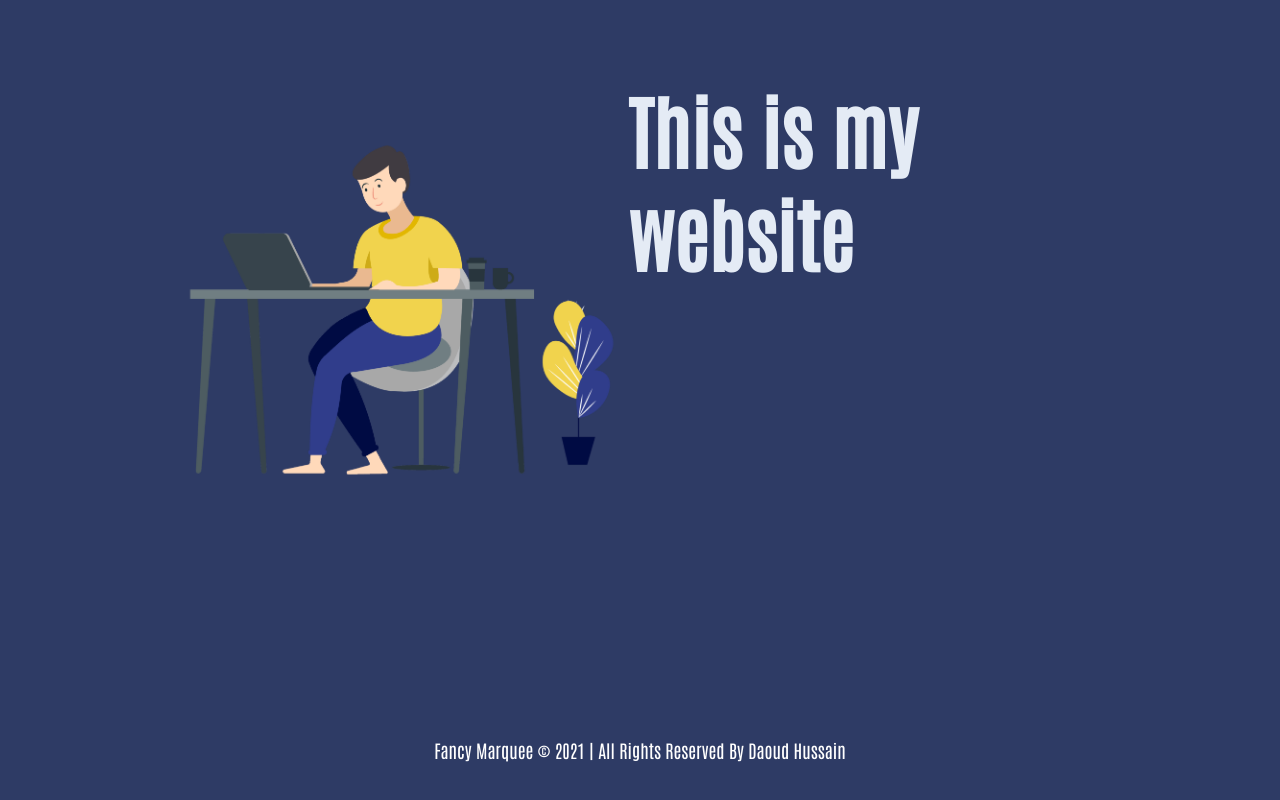
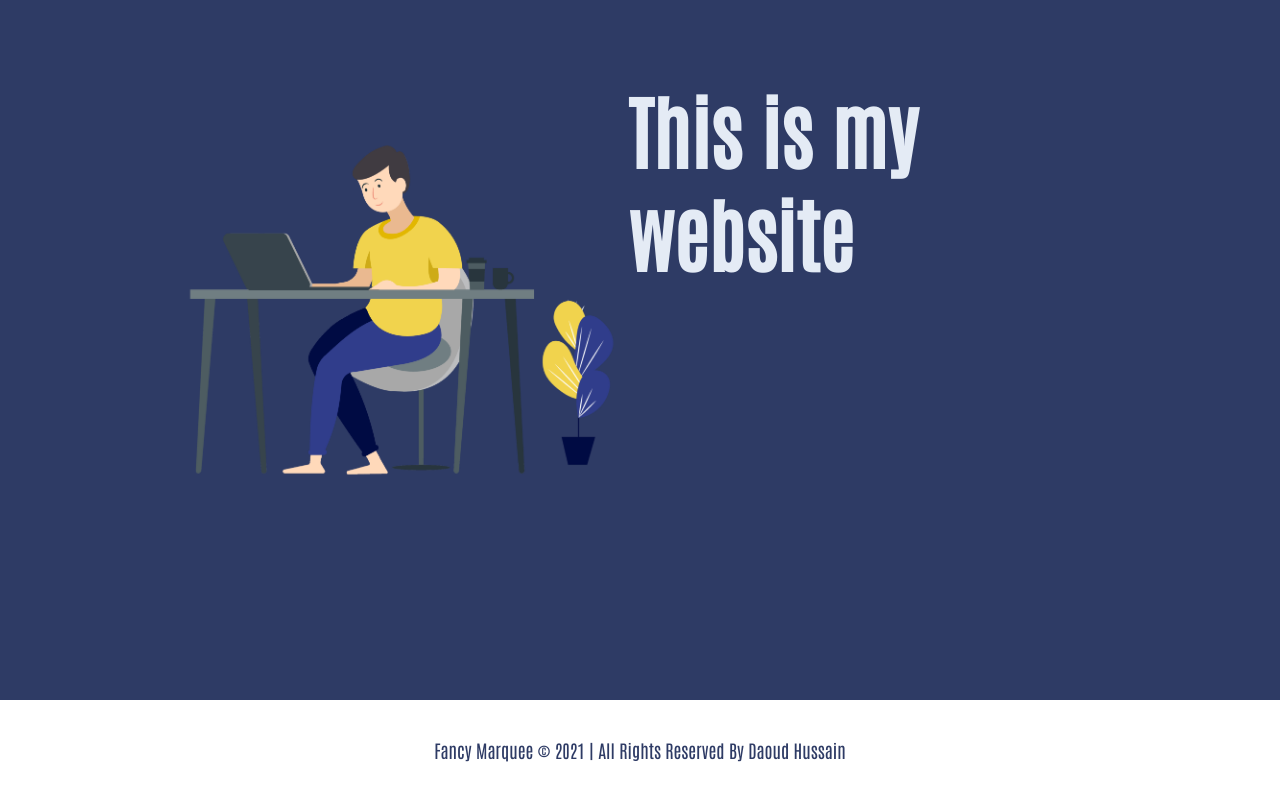
Before and after one commit to Daoud-Hussain/IEEE-Web-Task, a website: page index.html in a window 1280 px wide. Shown: the part 900-1700 px from the top of the page. Drawn offline with Linux system fonts and the light colour scheme.

Commit message:
Update styles.css

```diff
--- a/assets/CSS/styles.css
+++ b/assets/CSS/styles.css
@@ -89,8 +89,8 @@ section {
     width: 350px;
 }
 .main-footer {
-    background-color: #2E3B65;
-    color: #fff;
+    color: #2E3B65;
+    background-color: #fff;
     text-align: center;
     padding: 20px;
     font-family: "Lucida Sans", "Lucida Sans Regular", "Lucida Grande",
```
